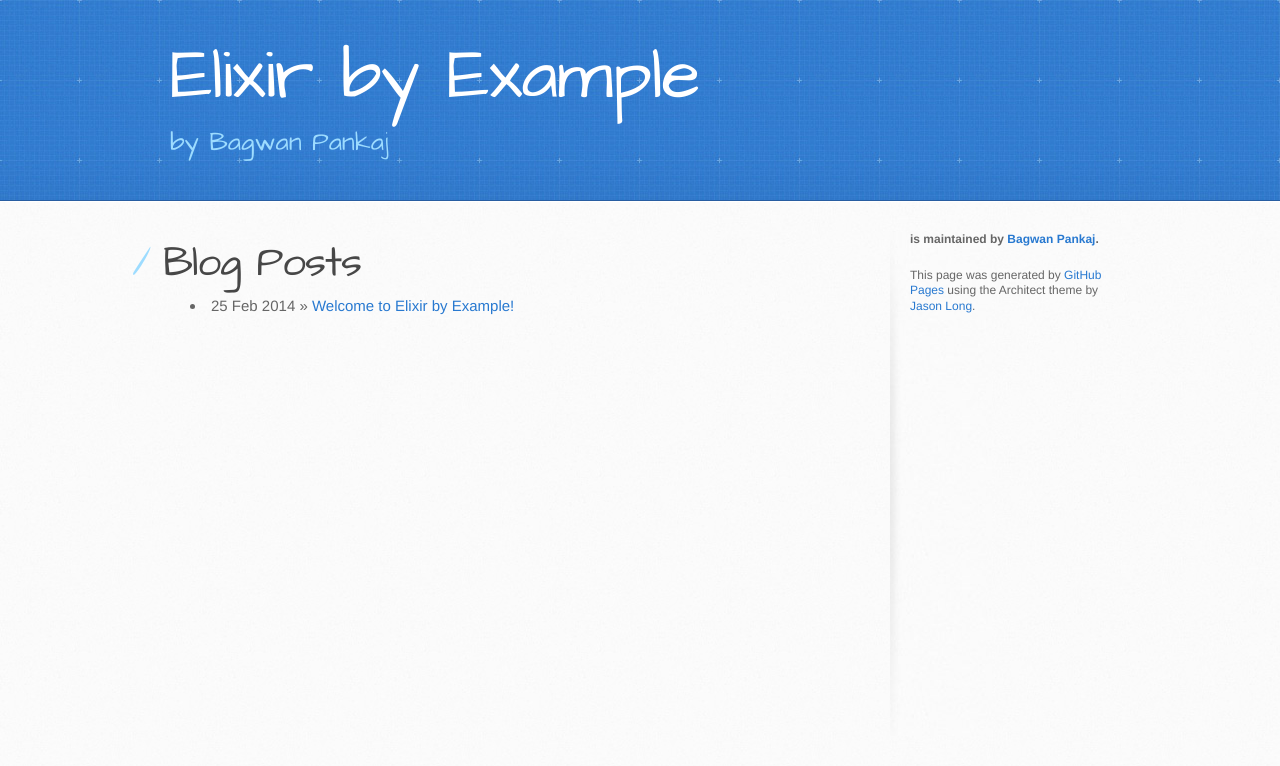
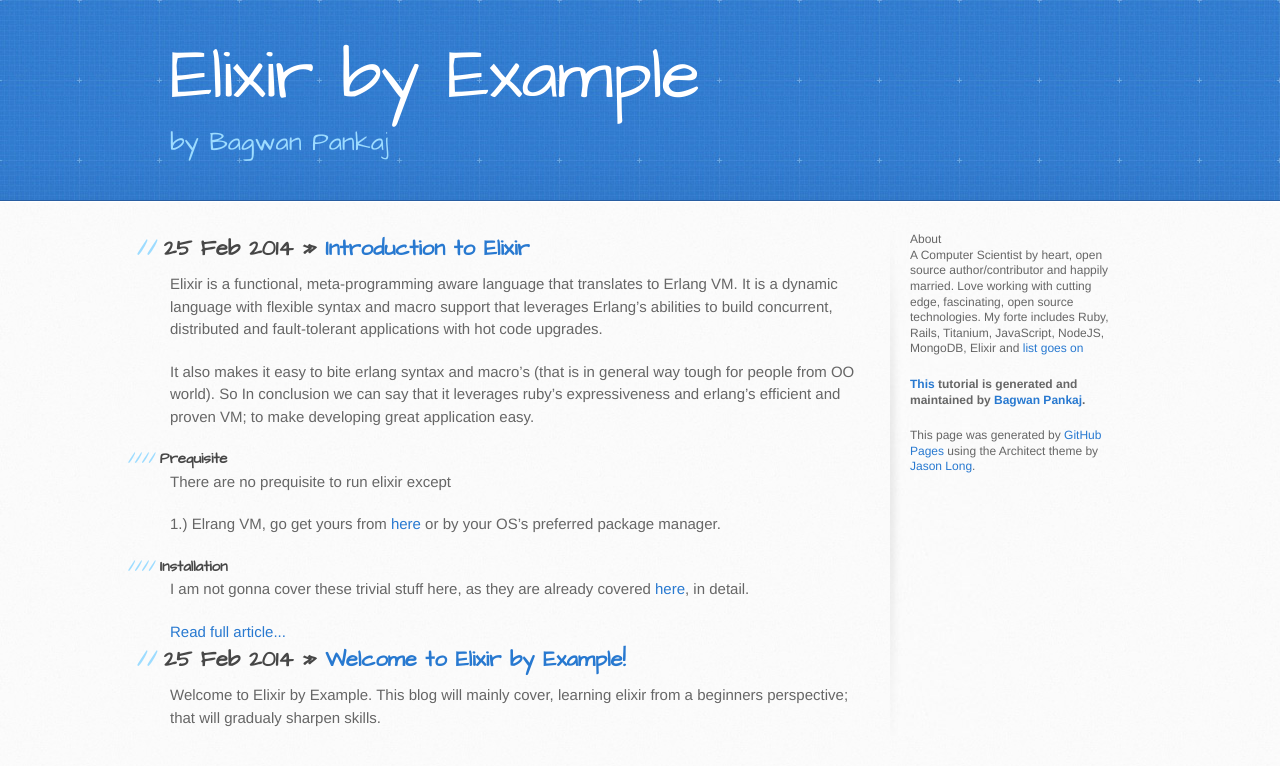
Before and after one commit to bagwanpankaj/elixir_by_example, a Jekyll site: the page built from index.html, in a window 1280 px wide. Shown: the top 766 px of the page. Built offline with Jekyll 4.4.1, drawn with Linux system fonts in a browser that asks for light colours; Markdown is read by kramdown in place of the engine named in the settings.

Commit message:
[POST] Intro to Elixir

```diff
--- a/_layouts/default.html
+++ b/_layouts/default.html
@@ -19,7 +19,9 @@
   <body>
     <header>
       <div class="inner">
-        <h1>{{ site.name }}</h1>
+        <h1><a href="{{ site.baseurl }}/" style="text-decoration:none; color:#fff">
+          {{ site.name }}</a>
+        </h1>
         <h2>by {{ site.author }}</h2>
 <!--         <a href="https://github.com/bagwanpankaj/elixir_by_example" class="button"><small>View project on</small>GitHub</a> -->
       </div>
@@ -32,16 +34,14 @@
         </section>
 
         <aside id="sidebar">
-<!--           <a href="https://github.com/bagwanpankaj/elixir_by_example/zipball/master" class="button">
-            <small>Download</small>
-            .zip file
-          </a>
-          <a href="https://github.com/bagwanpankaj/elixir_by_example/tarball/master" class="button">
-            <small>Download</small>
-            .tar.gz file
-          </a> -->
 
-          <p class="repo-owner"><a href="https://github.com/bagwanpankaj/elixir_by_example"></a> is maintained by <a href="https://github.com/bagwanpankaj">{{ site.author }}</a>.</p>
+          <h2>About</h2>
+          <p>
+            A Computer Scientist by heart, open source author/contributor and happily married. Love working with cutting edge, fascinating, open source technologies. My forte includes Ruby, Rails, Titanium, JavaScript, NodeJS, MongoDB, Elixir and
+            <a href="http://m.bagwanpankaj.com" target="_blank">list goes on</a>
+          </p>
+          <p class="repo-owner">
+            <a href="https://github.com/bagwanpankaj/elixir_by_example">This</a> tutorial is generated and maintained by <a href="https://github.com/bagwanpankaj">{{ site.author }}</a>.</p>
 
           <p>This page was generated by <a href="https://pages.github.com">GitHub Pages</a> using the Architect theme by <a href="https://twitter.com/jasonlong">Jason Long</a>.</p>
         </aside>
--- /dev/null
+++ b/_posts/2014-02-25-introduction-to-elixir.md
@@ -0,0 +1,50 @@
+---
+layout: post
+title:  "Introduction to Elixir"
+date:   2014-02-25 21:54:30
+tags: introduction
+---
+
+Elixir is a functional, meta-programming aware language that translates to Erlang VM. It is a dynamic language with flexible syntax and macro support that leverages Erlang's abilities to build concurrent, distributed and fault-tolerant applications with hot code upgrades.
+
+It also makes it easy to bite erlang syntax and macro's (that is in general way tough for people from OO world). So In conclusion we can say that it leverages ruby's expressiveness and erlang's efficient and proven VM; to make developing great application easy.
+
+#### Prequisite
+
+There are no prequisite to run elixir except
+
+1.) Elrang VM, go get yours from [here](http://www.erlang.org/download.html) or by your OS's preferred package manager.
+
+#### Installation
+
+I am not gonna cover these trivial stuff here, as they are already covered [here](http://elixir-lang.org/getting_started/1.html), in detail.
+
+<!-- more -->
+
+#### Overview
+
+Erlang is functional language, so is elixir. Variables are immutables, that means a variable can not be mutable in its given scope/visibility.
+
+Some features of elixir language are:
+
+1.) Expression syntax: In Elixir, everything is an expression. if, case, cond, try, unless, receive, and so on are all expressions that result in a value when evaluated.
+
+2.) Pattern matching: In elixir, values are always matched, if noticed, = syntax is a matcher, not assigner. Any value can be matched against using a syntax similar to.
+
+3.) First-class functions: Functions are values in Elixir, and can be passed to other functions. This feature is at the core of functional programming and is what makes functions like foldl and foldr useful.
+
+4.) Closures: Elixir has full-fledged lexical closures as seen in other functional programming languages, making higher-order operations like map and reduce easy to use.
+
+5.) Records: Records in elixir are more useful and elagent than Erlang.
+In Elixir, a record consists of 3 things: A module, a list of attributes, and methods to manipulate attributes. Records have the same tuple representation as in Erlang, but record methods can be called directly on record values.
+
+6.) Protocols: A common problem in Erlang is that extending APIs for new types is close to impossible if the API doesn’t allow passing in functions to handle custom types. In object-oriented languages, interfaces usually solve this problem. In Elixir, protocols can be used to dispatch function calls dynamically based on the type of a value.
+
+7.) Metaprogramming: Instead of Erlang’s C-like preprocessor, Elixir has Lisp-style hygienic macros. Such a macro system is significantly less error-prone and makes AST manipulation at compile-time trivial. In addition, all Elixir code inside macros and in module/record definitions is executed at compile-time making possibilities for code generation practically limitless.
+Unicode strings: All strings in Elixir are encoded in UTF-8 as Erlang binaries. Similarly, all functions in the String module assume UTF-8 encoding. Globalization is much less of a pain than in other languages thanks to this.
+
+8.) Immutability: Everything is immutable - more or less. While all data structures are entirely immutable, state can be maintained on a per-process level. Processes also have the so-called process dictionary which can be used to maintain shared state if really necessary. It is generally frowned upon.
+
+9.) Variable rebinding: In Elixir, variables can be rebound to different values, even though everything is immutable. It turns out that this is useful in practice and doesn’t actually violate immutability (single assignment is not immutability). The compiler rewrites a variable rebinding as creating a new version of the variable, effectively transforming code into SSA (static single assignment) form.
+
+10.) Erlang interop: Calling Erlang/OTP functions from Elixir has no overhead and does not look much different from regular function calls. Elixir code can also use behaviors - a feature that helps in writing modules conforming to a certain interface.
--- a/index.html
+++ b/index.html
@@ -3,11 +3,21 @@
 title: Elixir by Example
 ---
 
-<div id="home">
-  <h1>Blog Posts</h1>
-  <ul class="posts">
+<!-- <div id="home"> -->
+  <!-- <h1>Blog Posts</h1> -->
+  <div class="posts">
     {% for post in site.posts %}
-      <li><span>{{ post.date | date_to_string }}</span> &raquo; <a href="{{ site.baseurl }}{{ post.url }}">{{ post.title }}</a></li>
+      <h2>{{ post.date | date_to_string }} &raquo;
+        <a href="{{ site.baseurl }}{{ post.url }}">{{ post.title }}</a>
+      </h2>
+      <div class="post-content-truncate">
+        {% if post.content contains "<!-- more -->" %}
+            {{ post.content | split:"<!-- more -->" | first % }}
+            <a href="{{ site.baseurl }}{{post.url}}">Read full article...</a>
+        {% else %}
+            {{ post.content }}
+        {% endif %}
+      </div>
     {% endfor %}
-  </ul>
-</div>
+  </div>
+<!-- </div> -->
```
